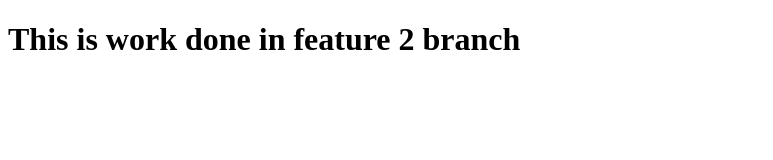
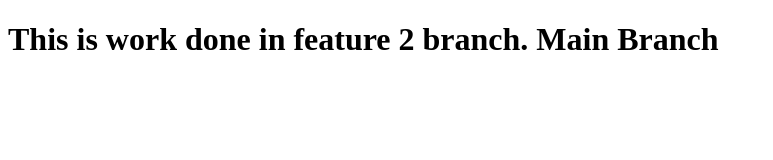
Before and after one commit to VishalTorne221992/DSA-Practice, a plain HTML site: page index.html in a window 1280 px wide. Shown: the whole page, without its empty margins (0-773 px from the left). Drawn offline with Linux system fonts and the light colour scheme.

Commit message:
added content main branch

```diff
--- a/index.html
+++ b/index.html
@@ -6,6 +6,6 @@
     <title>Learning DSA</title>
 </head>
 <body>
-    <h1>This is work done in feature 2 branch</h1>
+    <h1>This is work done in feature 2 branch. Main Branch</h1>
 </body>
 </html>
```
